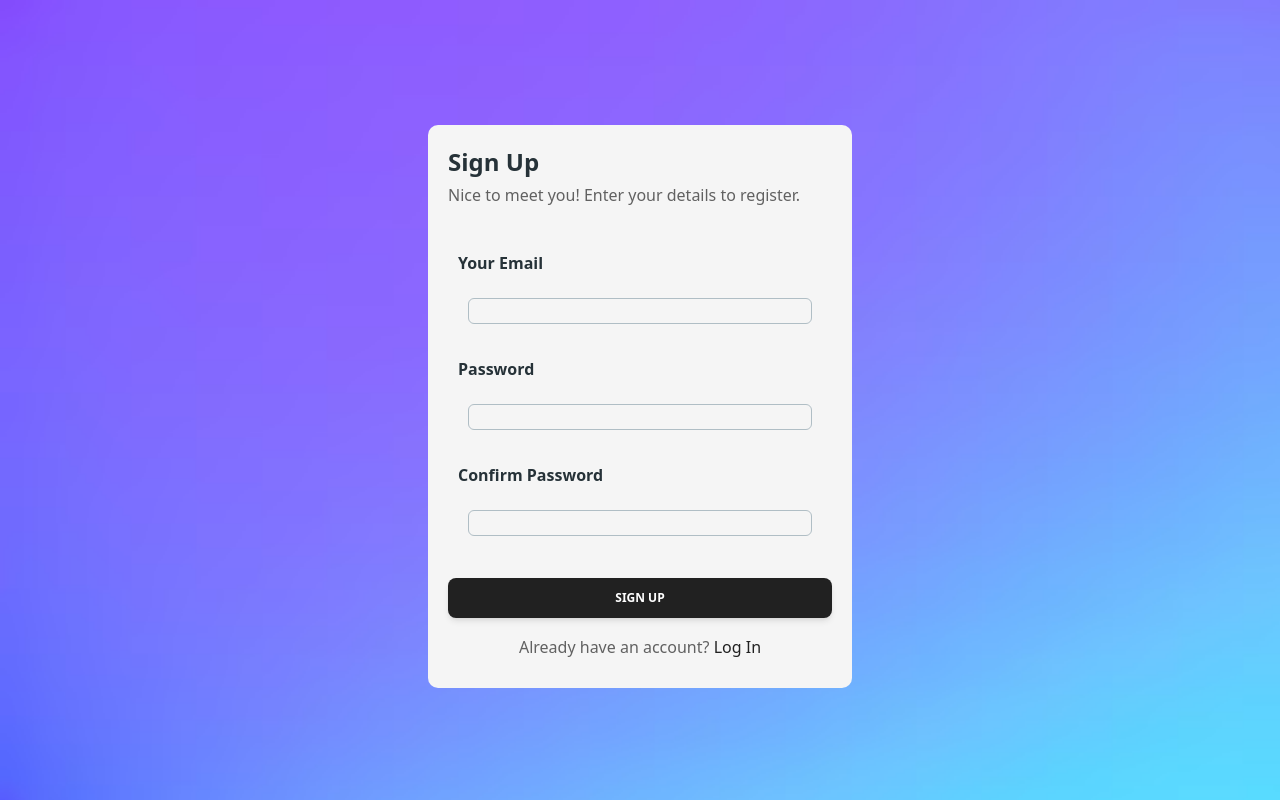
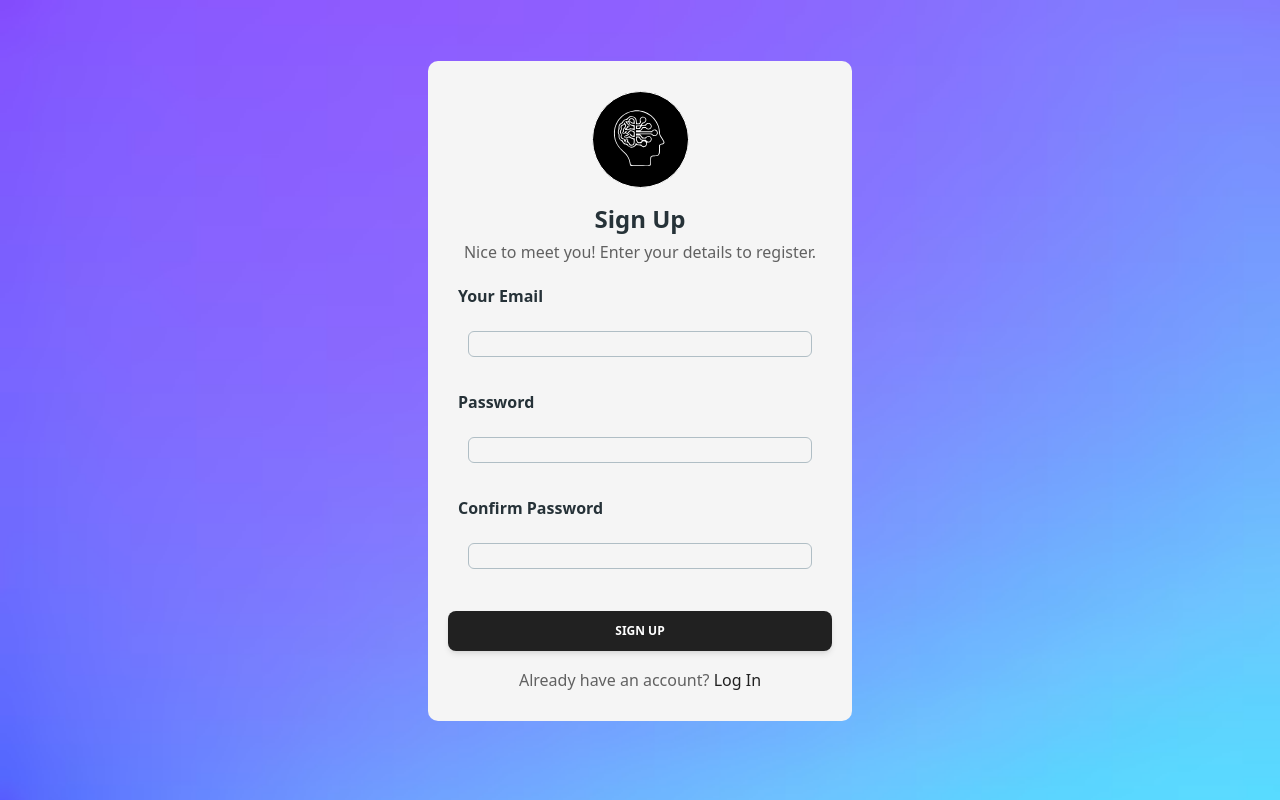
Before and after one commit to caowens/SentiJournalApp, a React (Create React App) app: page /signup in a window 1280 px wide. Built offline with nearby package versions, Linux system fonts and the light colour scheme; a web font is replaced by a local one.

Commit message:
Add logo to login and signup pages

```diff
--- a/src/App.css
+++ b/src/App.css
@@ -15,8 +15,16 @@ body {
   display:flex;
   justify-content: center;
   align-items: center;
+}
+
+.forms-signup {
+  margin-top: 4%;
+}
+
+.forms-login {
   margin-top: 9%;
 }
+
 .forms div {
   padding:10px;
 }
@@ -290,6 +298,16 @@ body {
   background-color: black;
 }
 
+.login-logo-container {
+  display: flex;
+  justify-content: center;
+}
+
+.login-logo {
+  width: 75px;
+  height: 75px;
+}
+
 .filter-white {
   filter: invert(99%) sepia(26%) saturate(790%) hue-rotate(303deg) brightness(113%) contrast(97%);
 }
--- a/src/pages/Login.jsx
+++ b/src/pages/Login.jsx
@@ -9,6 +9,7 @@ import {
 import { auth } from "../firebase.js";
 import { signInWithEmailAndPassword } from "firebase/auth";
 import { Link, useNavigate } from "react-router-dom";
+import SJLogo from "../images/SJLogo.svg";
 
 export function SimpleRegistrationForm(props) {
   const navigate = useNavigate();
@@ -31,16 +32,27 @@ export function SimpleRegistrationForm(props) {
     <div className={props}>
       <div className="form-box signup-box">
         <Card color="transparent" shadow={false}>
+        <a href="/">
+            <div className="login-logo-container">
+              <div className="header-logo-container">
+                <img
+                  className="login-logo filter-white"
+                  src={SJLogo}
+                  alt="SentiJournal Logo"
+                />
+              </div>
+            </div>
+          </a>
           <Typography color="gray" className="mt-1 font-normal">
             {"" !== notice && <Alert color="red">{notice}</Alert>}
           </Typography>
-          <Typography variant="h4" color="blue-gray">
+          <Typography variant="h4" color="blue-gray" className="text-center">
             Login
           </Typography>
-          <Typography color="gray" className="mt-1 font-normal">
+          <Typography color="gray" className="mt-1 font-normal text-center">
             Welcome back! Enter your details to log in.
           </Typography>
-          <form className="mt-8 mb-2 w-80 max-w-screen-lg sm:w-96">
+          <form className="mt-2 mb-2 w-80 max-w-screen-lg sm:w-96">
             <div className="mb-1 flex flex-col gap-6">
               <Typography variant="h6" color="blue-gray" className="-mb-3">
                 Your Email
@@ -87,7 +99,7 @@ export function SimpleRegistrationForm(props) {
             <Typography color="gray" className="mt-4 text-center font-normal">
               Need to create an account?{" "}
               <a href="#" className="font-medium text-gray-900">
-                <Link to="./signup">Sign Up</Link>
+                <Link to="/signup">Sign Up</Link>
               </a>
             </Typography>
           </form>
@@ -99,7 +111,7 @@ export function SimpleRegistrationForm(props) {
 
 export function Login() {
   return (
-    <div className="forms">
+    <div className="forms forms-login">
       <SimpleRegistrationForm props="forms" />
     </div>
   );
--- a/src/pages/SignUp.jsx
+++ b/src/pages/SignUp.jsx
@@ -9,6 +9,7 @@ import {
 import { auth } from "../firebase.js";
 import { createUserWithEmailAndPassword } from "firebase/auth";
 import { Link, useNavigate } from "react-router-dom";
+import SJLogo from "../images/SJLogo.svg";
 
 export function SimpleRegistrationForm(props) {
   const navigate = useNavigate();
@@ -36,14 +37,27 @@ export function SimpleRegistrationForm(props) {
     <div className={props}>
       <div className="form-box signup-box">
         <Card color="transparent" shadow={false}>
-          {"" !== notice && <Alert color="red">{notice}</Alert>}
-          <Typography variant="h4" color="blue-gray">
+        <a href="/">
+            <div className="login-logo-container">
+              <div className="header-logo-container">
+                <img
+                  className="login-logo filter-white"
+                  src={SJLogo}
+                  alt="SentiJournal Logo"
+                />
+              </div>
+            </div>
+          </a>
+          <Typography color="gray" className="mt-1 font-normal">
+            {"" !== notice && <Alert color="red">{notice}</Alert>}
+          </Typography>
+          <Typography variant="h4" color="blue-gray" className="text-center">
             Sign Up
           </Typography>
-          <Typography color="gray" className="mt-1 font-normal">
+          <Typography color="gray" className="mt-1 font-normal text-center">
             Nice to meet you! Enter your details to register.
           </Typography>
-          <form className="mt-8 mb-2 w-80 max-w-screen-lg sm:w-96">
+          <form className="mt-2 mb-2 w-80 max-w-screen-lg sm:w-96">
             <div className="mb-1 flex flex-col gap-6">
               <Typography variant="h6" color="blue-gray" className="-mb-3">
                 Your Email
@@ -115,7 +129,7 @@ export function SimpleRegistrationForm(props) {
 
 export function SignUp() {
   return (
-    <div className="forms">
+    <div className="forms forms-signup">
       <SimpleRegistrationForm props="forms" />
     </div>
   );
```
